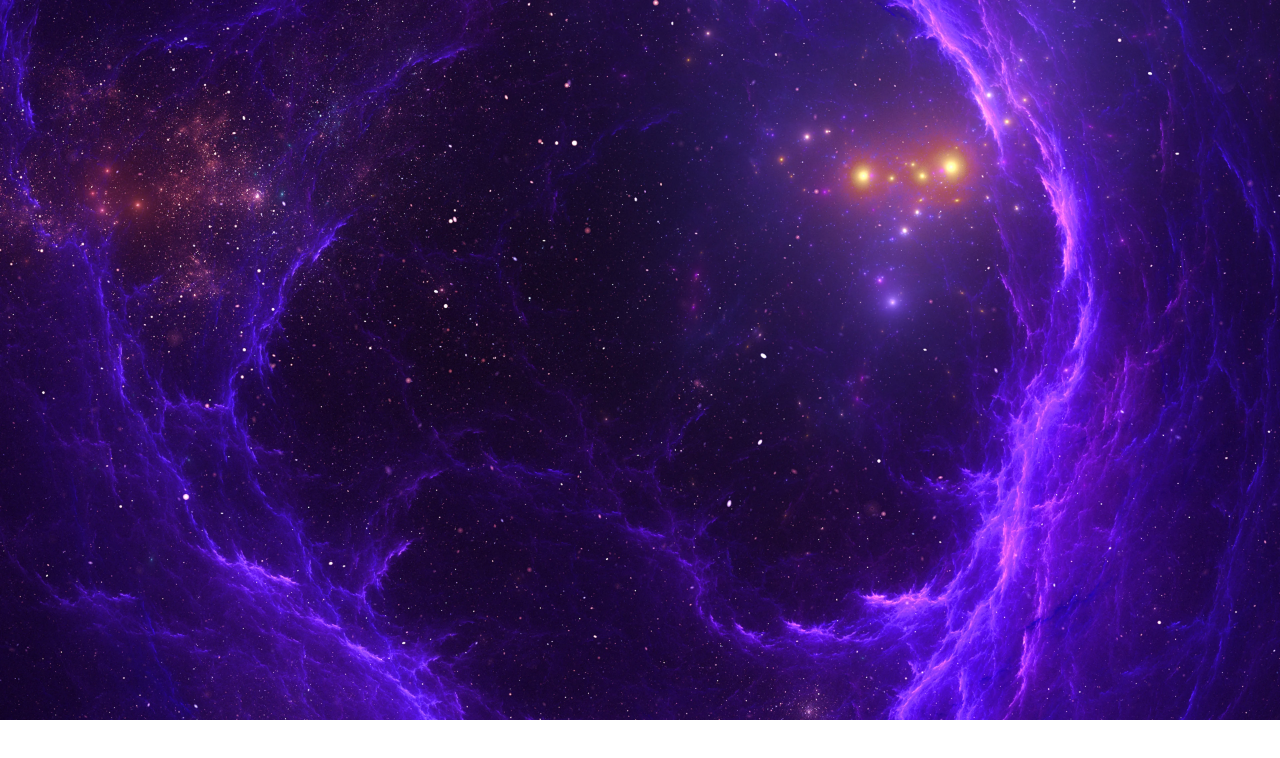
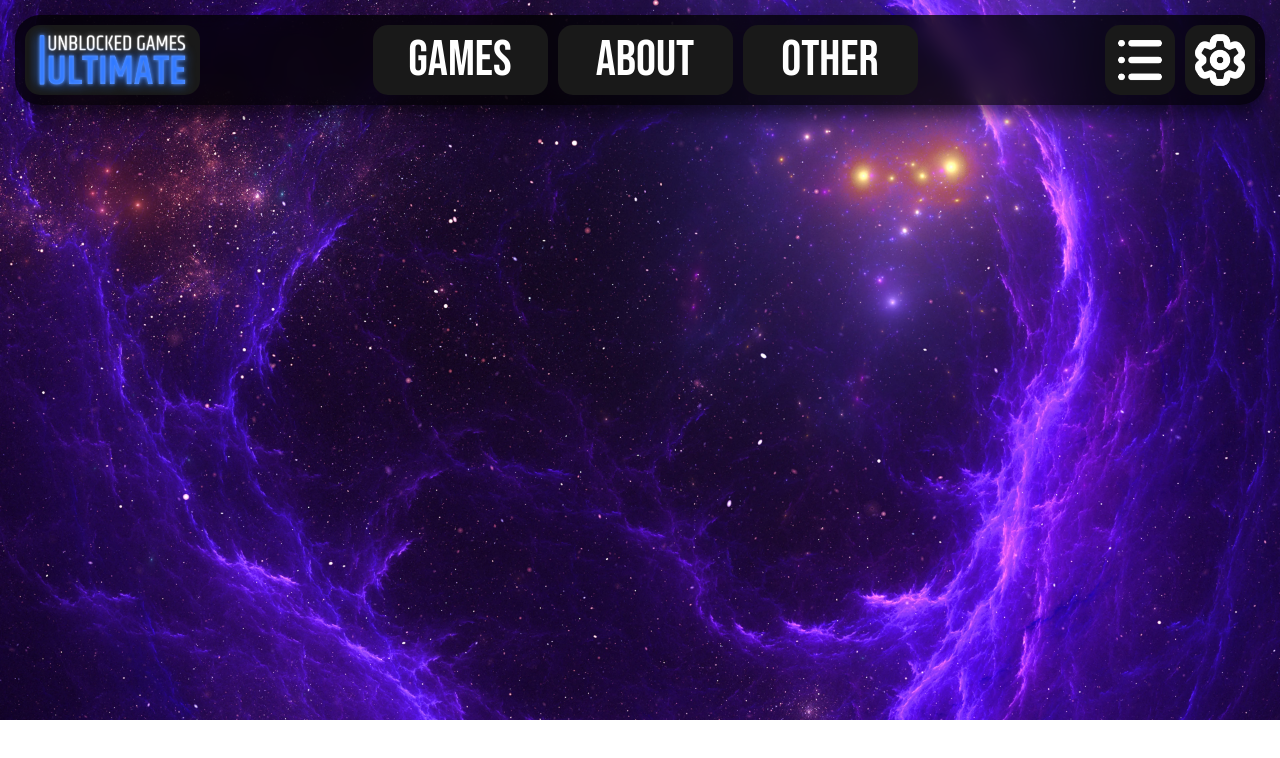
Before and after one commit to magma-devy/UnblockedGamesUltimate, a plain HTML site: page index.html in a window 1280 px wide. Drawn offline with Linux system fonts and the light colour scheme.

Commit message:
Fixed js link issue

```diff
--- a/index.html
+++ b/index.html
@@ -5,7 +5,7 @@
     <meta name="viewport" content="width=device-width, initial-scale=1.0">
     <title>Unblocked Games Ultimate</title>
     <link rel="stylesheet" href="./website/styles.css">
-    <script src="./website/scripts.js"></script>
+    <script src="./website/topbarcloner.js"></script>
 
     <link rel="preconnect" href="https://fonts.googleapis.com">
     <link rel="preconnect" href="https://fonts.gstatic.com" crossorigin>
```
